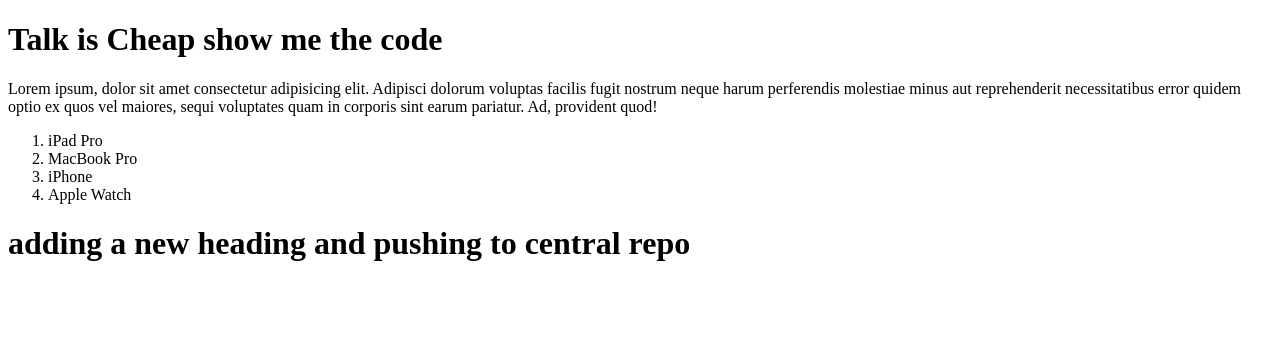
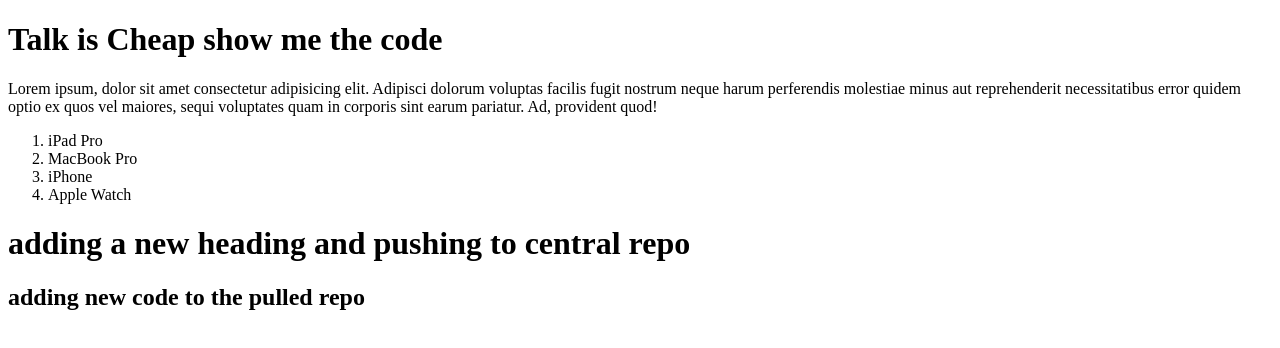
Before and after one commit to abdulwajeed-ai/learning-Git-and-Github, a plain HTML site: page index.html in a window 1280 px wide. Drawn offline with Linux system fonts and the light colour scheme.

Commit message:
initial commit

```diff
--- a/index.html
+++ b/index.html
@@ -15,5 +15,6 @@
         <li>Apple Watch</li>
     </ol>
     <h1>adding a new heading and pushing to central repo</h1>
+    <h2>adding new code to the pulled repo</h2>
 </body>
 </html>
```
